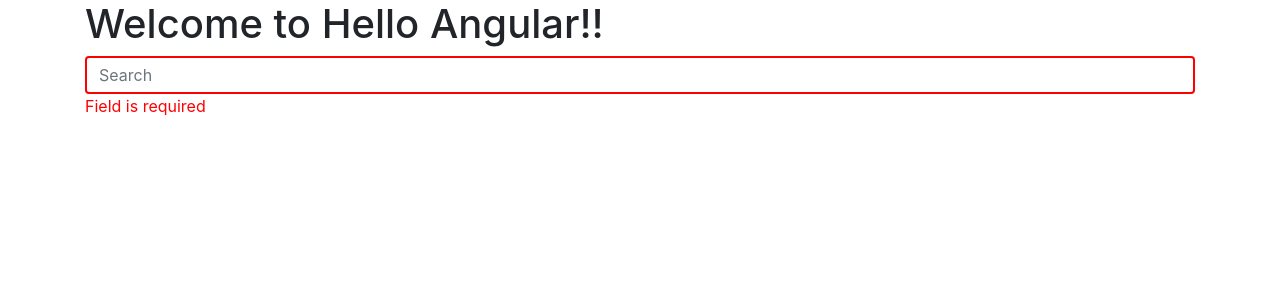
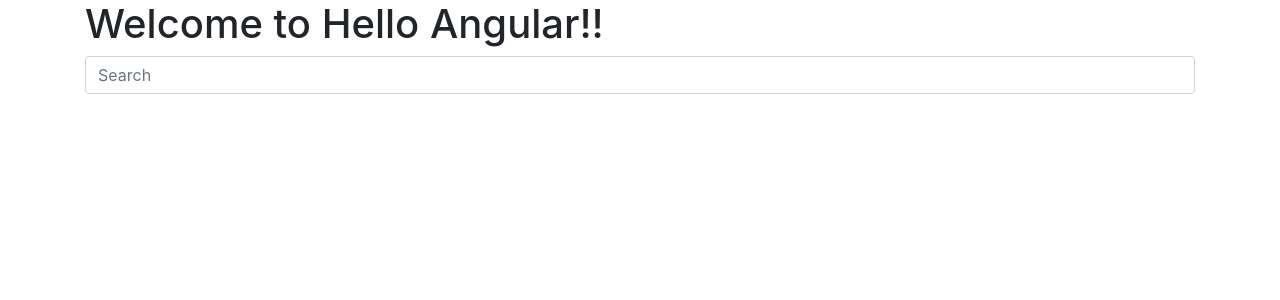
Before and after one commit to pawel13/angular-spotify3, an Angular app: page / in a window 1280 px wide. Shown: the top 300 px of the page. Built offline with nearby package versions, Linux system fonts and the light colour scheme; sample sign-in values are in the browser's storage.

Commit message:
form control state - valid, touched, pristine, dirty

```diff
--- a/src/app/music/components/search-form/search-form.component.html
+++ b/src/app/music/components/search-form/search-form.component.html
@@ -4,6 +4,7 @@
 
 
   <ng-container *ngIf="queryForm.get('query') as field">
+    <ng-container *ngIf="field.dirty || field.touched">
 
       <div *ngIf="field.hasError('required')">
         Field is required
@@ -13,6 +14,7 @@
         Minimum length is {{error.requiredLength}} characters
       </div>
 
+    </ng-container>
   </ng-container>
 
 
--- a/src/app/music/components/search-form/search-form.component.scss
+++ b/src/app/music/components/search-form/search-form.component.scss
@@ -1,4 +1,5 @@
-.form-group .ng-invalid {
+.form-group .ng-invalid.ng-dirty,
+.form-group .ng-invalid.ng-touched {
   border: 2px solid red;
 }
 
```
Lines whose indentation alone changed are shown as unchanged.
